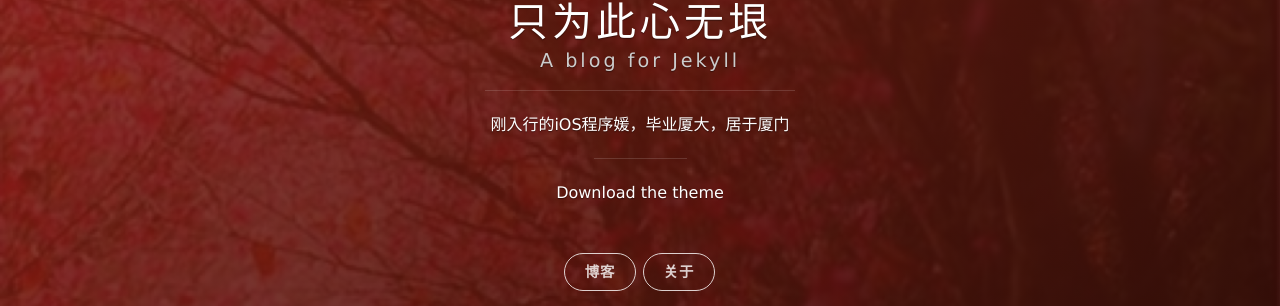
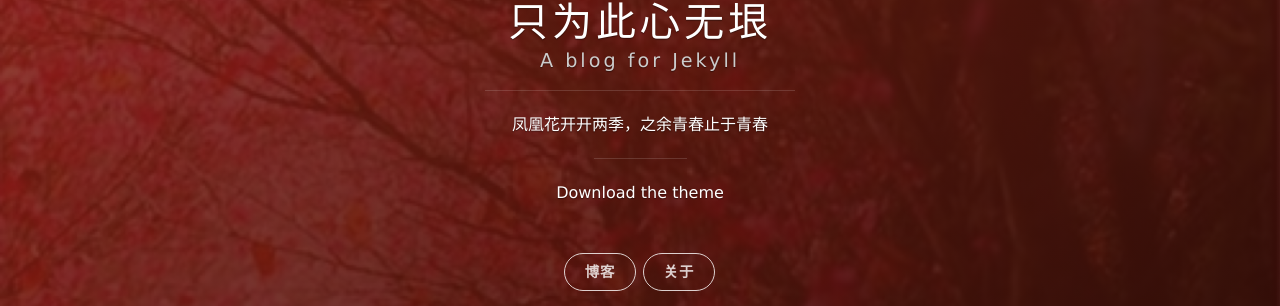
Before and after one commit to weichenchao/weichenchao.github.io, a Jekyll site: the page built from index.html, in a window 1280 px wide. Shown: the part 311-617 px from the top of the page. Built offline with Jekyll 4.4.1, drawn with Linux system fonts in a browser that asks for light colours; nearby versions of some CDN libraries; the list of posts is cut into pages by our own code.

Commit message:
no message

```diff
--- a/_config.yml
+++ b/_config.yml
@@ -2,7 +2,7 @@
 title: 只为此心无垠  #博客名
 subtitle: A blog for Jekyll #博客副标题
 welcome_message: <a href="https://github.com/onevcat/vno-jekyll" target="_blank">Download the theme</a>
-description: 刚入行的iOS程序媛，毕业厦大，居于厦门  #博客描述
+description: 凤凰花开开两季，之余青春止于青春  #博客描述
 creator: <a href="http://onev.cat">@onevcat</a>
 
 url: "http://vno.onevcat.com"
```
